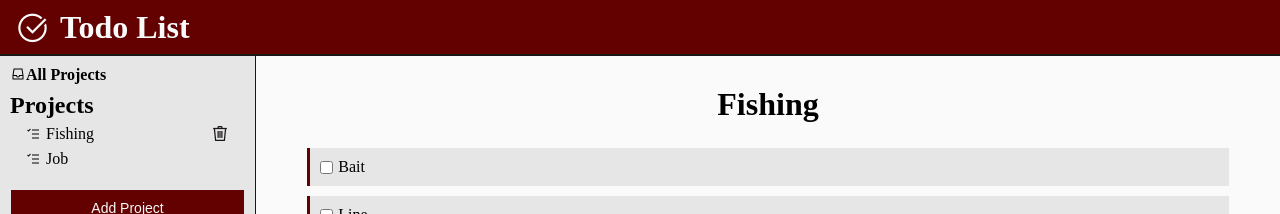
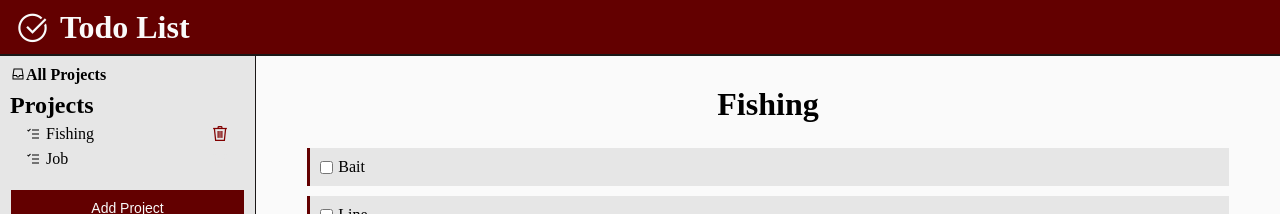
Before and after one commit to robisonwebdev/todo-react, a React (Create React App) app: page / in a window 1280 px wide. In both pictures the pointer is over the icon 220 px from the left and 134 px from the top of the page. Shown: the top 214 px of the page. Built offline with nearby package versions, Linux system fonts and the light colour scheme.

Commit message:
Changed color when hovering on trash icon

```diff
--- a/src/styles/Project.css
+++ b/src/styles/Project.css
@@ -23,3 +23,8 @@
 .Project:hover .la-trash {
     color: var(--black);
 }
+
+.Project .la-trash:hover {
+    color: var(--red2);
+
+}
```
